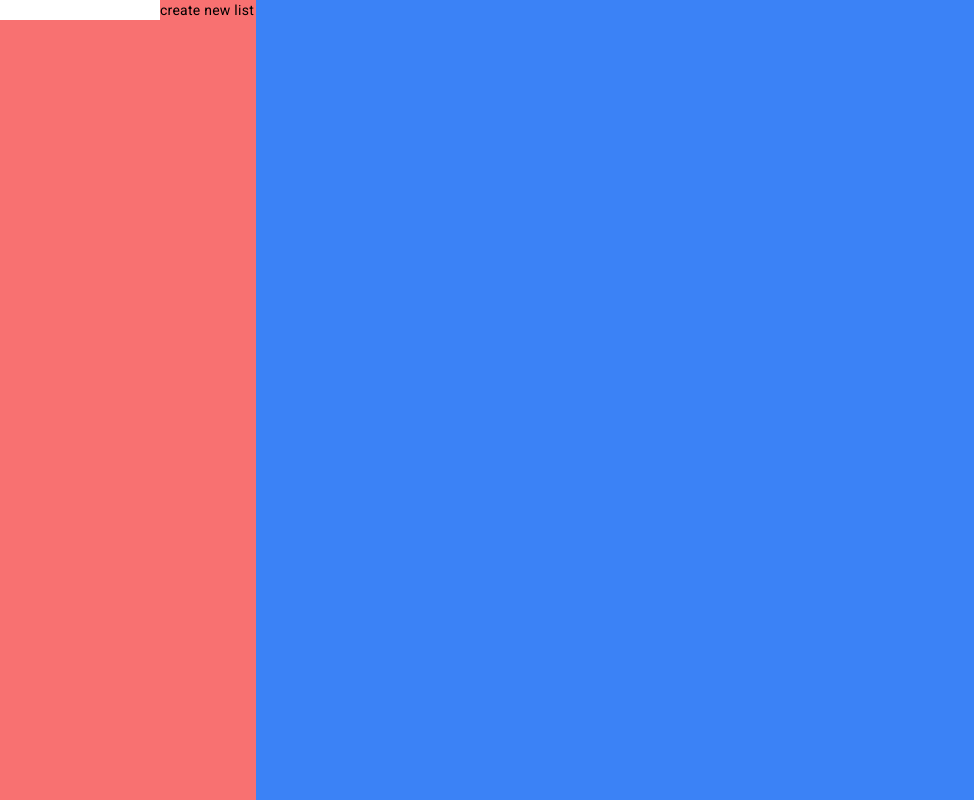
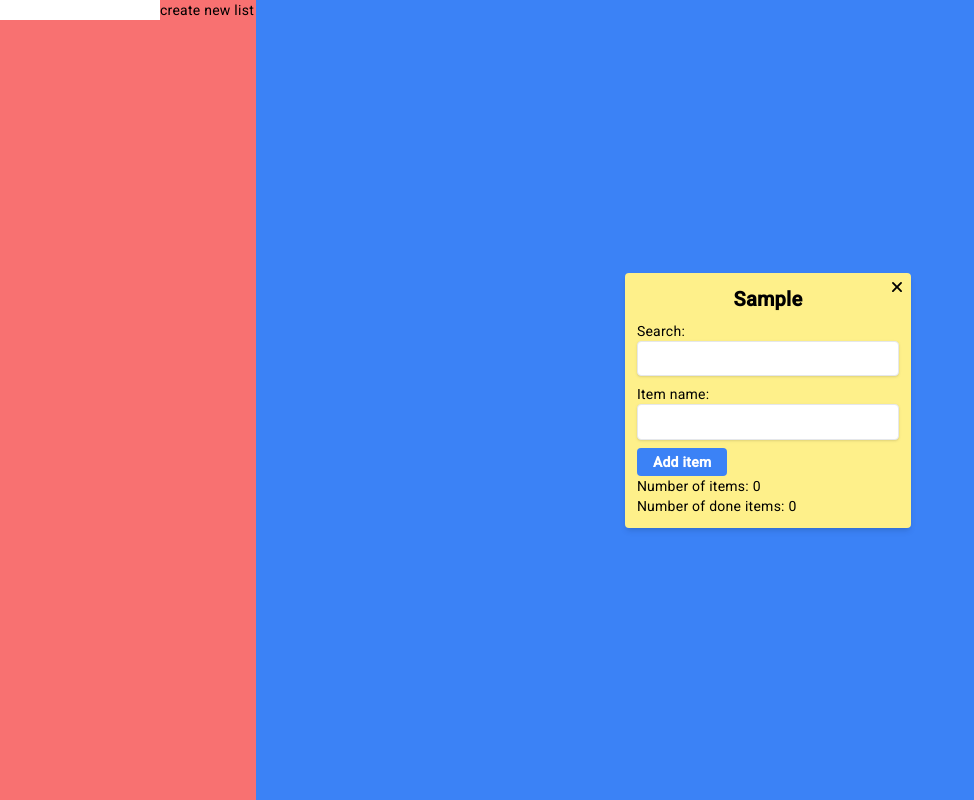
Before and after one commit to p0rian/the-todo-angular, an Angular app: page / in a window 1280 px wide. Both pictures are taken after typing "Sample" into the empty fields and a click on the button "create new list". Shown: the whole page, without its empty margins (0-974 px from the left). Built offline with nearby package versions, Linux system fonts and the light colour scheme.

Commit message:
reverting changes to to do lists

```diff
--- a/src/app/dashboard/dashboard.component.html
+++ b/src/app/dashboard/dashboard.component.html
@@ -6,10 +6,18 @@
     </button>
   </div>
   <div class="basis-4/5 bg-blue-500">
-    <div class="toDoListContainer h-full relative flex justify-center flex-wrap overflow-auto items-center relative"
-      #toDoListContainer>
-      <div *ngFor="let list of listsToDisplay; let i = index" class="absolute" [style.margin-top.px]="i * 50"
-        [style.margin-left.px]="i * 50" cdkDrag cdkDragBoundary=".toDoListContainer">
+    <div
+      class="toDoListContainer h-full flex justify-center flex-wrap overflow-auto items-center relative"
+      #toDoListContainer
+    >
+      <div
+        *ngFor="let list of lists; let i = index"
+        class="absolute"
+        [style.margin-top.px]="i * 50"
+        [style.margin-left.px]="i * 50"
+        cdkDrag
+        cdkDragBoundary=".toDoListContainer"
+      >
         <app-to-do-list [todoList]="list"></app-to-do-list>
       </div>
     </div>
--- a/src/app/dashboard/dashboard.component.ts
+++ b/src/app/dashboard/dashboard.component.ts
@@ -1,4 +1,4 @@
-import { Component, OnInit, ViewChild, ElementRef, AfterViewInit, Renderer2 } from '@angular/core';
+import { Component, OnInit } from '@angular/core';
 import { TodoList } from '../interfaces/todo-list';
 import { TodoListService } from '../todo-list.service';
 
@@ -8,34 +8,16 @@ import { TodoListService } from '../todo-list.service';
   styleUrls: ['./dashboard.component.css'],
 })
 export class DashboardComponent implements OnInit {
-  constructor(private todoListService: TodoListService, private renderer: Renderer2) { }
-  @ViewChild('toDoListContainer') listContainer!: ElementRef;
-  public lists: Array<TodoList | null> = [];
+  constructor(private todoListService: TodoListService) {}
+  public lists: TodoList[] = [];
   todoListInput = '';
 
   ngOnInit(): void {
-    this.todoListService.getAll().subscribe((lists) => {
-      this.lists = lists;
-      this.updateListsToDisplay();
-    });
+    this.todoListService.getAll().subscribe((lists) => (this.lists = lists));
   }
 
-  addNewList(title: string): void {
+  public addNewList(title: string): void {
     this.todoListService.add(title);
     this.todoListInput = '';
   }
-
-  private updateListsToDisplay(): void {
-    this.listsToDisplay = this.lists.filter(l => l !== null) as TodoList[];
-  }
-
-  get listsToDisplay(): TodoList[] {
-    return this._listsToDisplay;
-  }
-
-  set listsToDisplay(value: TodoList[]) {
-    this._listsToDisplay = value;
-  }
-
-  private _listsToDisplay: TodoList[] = [];
 }
--- a/src/app/todo-list.service.ts
+++ b/src/app/todo-list.service.ts
@@ -3,63 +3,56 @@ import { LocalService } from './local.service';
 import { TodoList } from './interfaces/todo-list';
 import { Observable, of } from 'rxjs';
 import { TodoItem } from './interfaces/todo-item';
-
 @Injectable({
   providedIn: 'root',
 })
 export class TodoListService {
-  private todoLists: Array<TodoList | null> = [];
-  // private todoLists: TodoList[] = [];
+  private todoLists: TodoList[] = [];
   private key: string = 'todoLists';
 
-  constructor(private localService: LocalService) { }
+  constructor(private localService: LocalService) {}
 
-  getAll(): Observable<Array<TodoList | null>> {
+  getAll(): Observable<TodoList[]> {
     const storedTodoLists = this.localService.getData(this.key);
 
     if (storedTodoLists) {
       this.todoLists = JSON.parse(storedTodoLists);
     }
-
     return of(this.todoLists);
   }
 
   getById(id: number): Observable<TodoList | null> {
     if (this.todoLists.length > 0) {
-      var foundTodoList = this.todoLists.find((todoList) => todoList?.id === id);
+      var foundTodoList = this.todoLists.find((todoList) => todoList.id === id);
       return of(foundTodoList || null);
     }
 
     const storedTodoLists = this.localService.getData(this.key);
     if (storedTodoLists) {
-      var parsedTodoLists: Array<TodoList | null> = JSON.parse(storedTodoLists);
+      var parsedTodoLists: TodoList[] = JSON.parse(storedTodoLists);
       var foundTodoList = parsedTodoLists.find(
-        (todoList) => todoList?.id === id
+        (todoList) => todoList.id === id
       );
       return of(foundTodoList || null);
     }
 
     return of(null);
   }
-
   add(title: string) {
     var newTodoList: TodoList = { id: this.getId(), title: title, todos: [] };
     this.todoLists.push(newTodoList);
     this.saveTodoLists();
   }
-
   addItem(newItem: TodoItem, listId: number) {
     var foundTodoList = this.findTodoList(listId);
     foundTodoList?.todos.push(newItem);
     this.saveTodoLists();
   }
-
   deleteItem(removedItemIndex: number, listId: number) {
     var foundTodoList = this.findTodoList(listId);
     foundTodoList?.todos.splice(removedItemIndex, 1);
     this.saveTodoLists();
   }
-
   remove(todoList: TodoList): void {
     const index = this.todoLists.indexOf(todoList);
     if (index !== -1) {
@@ -70,16 +63,14 @@ export class TodoListService {
 
   private findTodoList(listId: number): TodoList | null {
     var foundTodoList = this.todoLists.find(
-      (todoList) => todoList?.id === listId
+      (todoList) => todoList.id === listId
     );
 
     return foundTodoList || null;
   }
-
   private saveTodoLists(): void {
     this.localService.saveData(this.key, JSON.stringify(this.todoLists));
   }
-
   private getId(): number {
     return this.todoLists.length + 1;
   }
```
